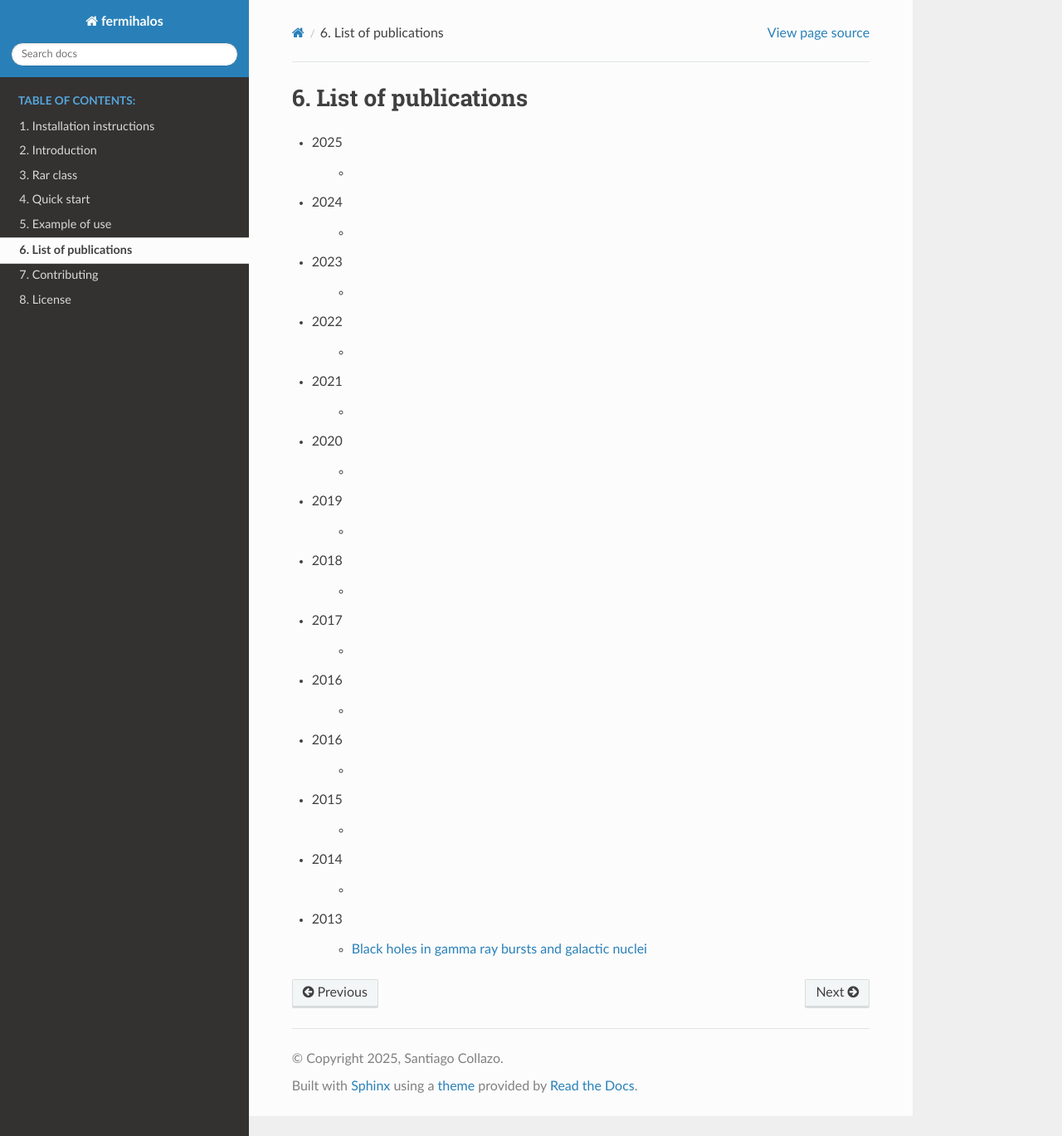
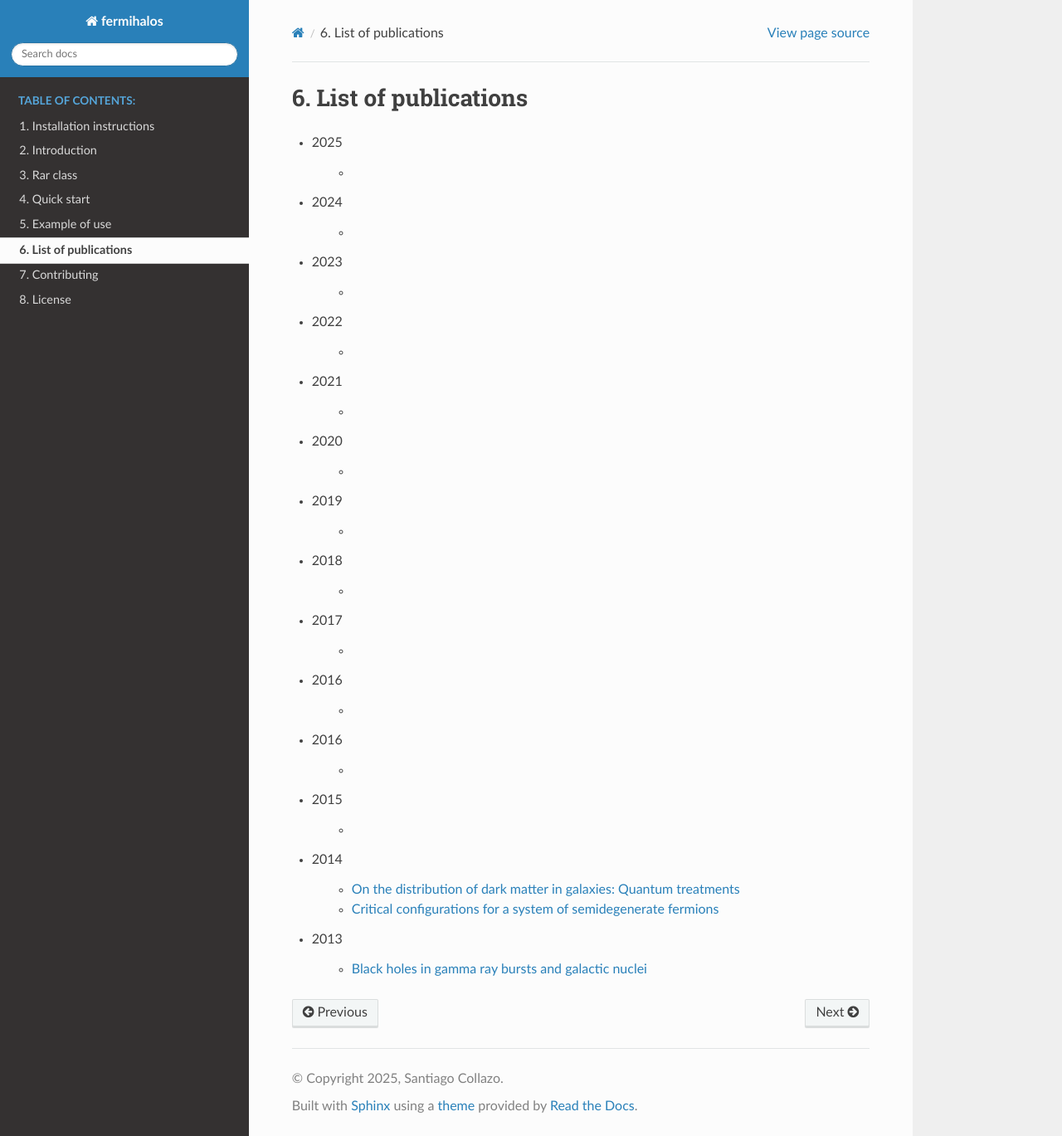
Before and after one commit to Santiq22/FermiHalos, a Sphinx documentation site: the page built from docs/source/references.rst, in a window 1280 px wide and 1369 px high. Shown: the whole window at 83% size. Built offline with Sphinx 7.4.7 and the Read the Docs theme 3.1.0, drawn with Linux system fonts in a browser that asks for light colours.

Commit message:
Adding references

```diff
--- a/docs/source/references.rst
+++ b/docs/source/references.rst
@@ -51,7 +51,8 @@ List of publications
 
 * 2014
 
-    *
+    * `On the distribution of dark matter in galaxies: Quantum treatments <https://link.springer.com/article/10.3938/jkps.65.801>`_
+    * `Critical configurations for a system of semidegenerate fermions <https://link.springer.com/article/10.3938/jkps.65.809>`_
 
 * 2013
 
```
